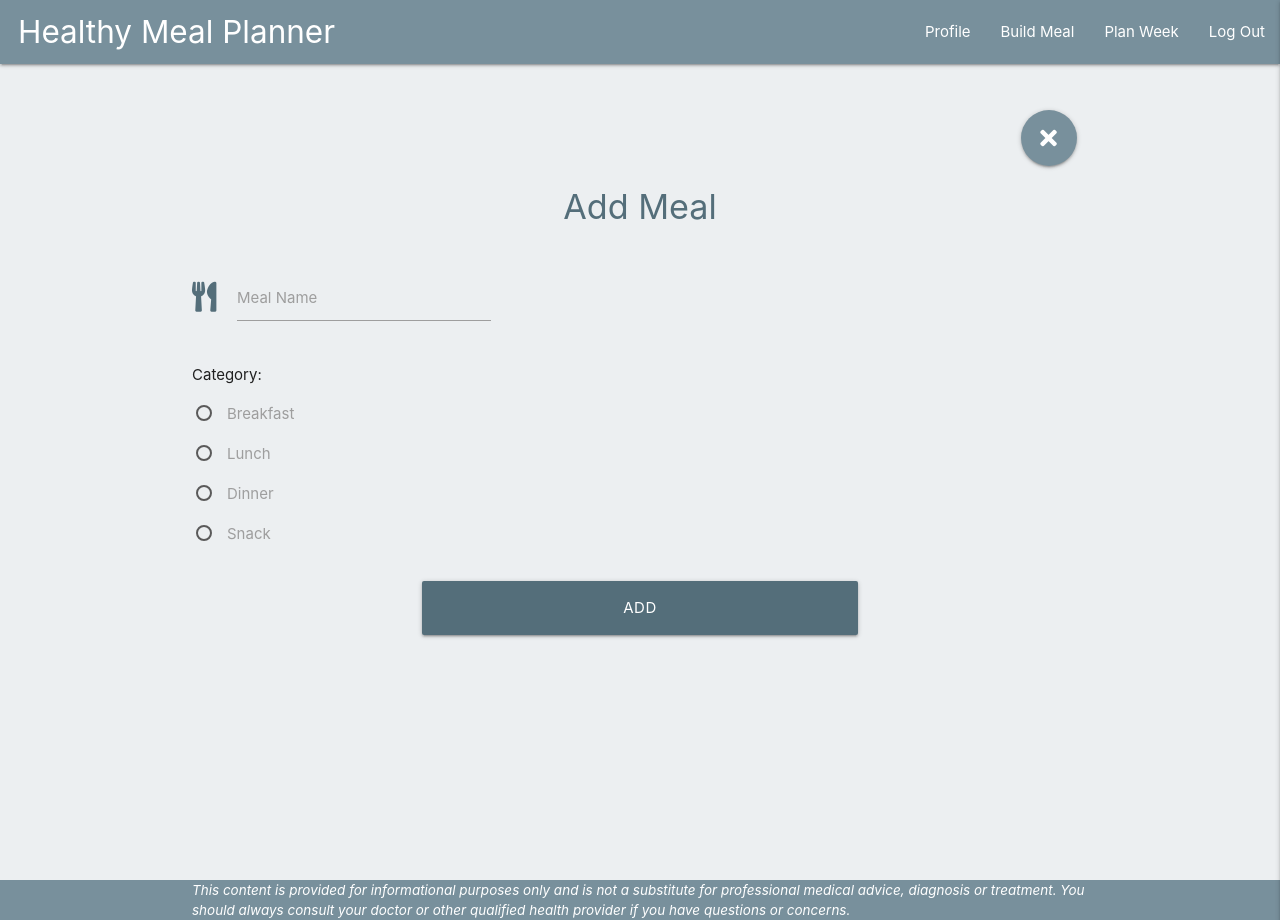
After one commit to belaventer/healthy-meal-planner, a Flask app: page /add_meal in a window 1280 px wide. The commit adds this page. Run offline with Flask 2, Linux system fonts and the light colour scheme; the visitor is signed in with stand-in values (Sample User, id 1); data that the repository does not hold is empty; some libraries are stand-ins or nearby versions.

Commit message:
Add Build Meal template

```diff
--- a/app.py
+++ b/app.py
@@ -1,4 +1,5 @@
 import os
+import json
 from flask import (
     Flask, flash, render_template,
     redirect, request, session, url_for)
@@ -232,6 +233,38 @@ def delete_serving(serving_id):
     return redirect(url_for("home"))
 
 
+@app.route("/add_meal", methods=["GET", "POST"])
+def add_meal():
+    if "user" in session:
+        user = mongo.db.users.find_one(
+            {"username": session["user"]})
+
+        categories = ["breakfast", "lunch", "dinner", "snack"]
+
+        return render_template(
+            "add_meal.html", user=user, categories=categories)
+
+    return redirect(url_for("home"))
+
+
+@app.route("/get_serving_options/<meal_category>")
+def get_serving_options(meal_category):
+    serving_options = mongo.db.serving_options.find(
+            {"category": {'$regex': meal_category}})
+    servings = []
+    intakes = []
+    daily_intake = mongo.db.daily_intake.find_one()
+
+    intakes = daily_intake[meal_category]
+
+    for serving in serving_options:
+        serving["_id"] = str(serving["_id"])
+
+        servings.append(serving)
+
+    return json.dumps([servings, intakes])
+
+
 @app.route("/logout")
 def logout():
     # remove user from session cookie
--- a/static/js/script.js
+++ b/static/js/script.js
@@ -1,6 +1,8 @@
  $(document).ready(function(){
     $('.sidenav').sidenav({edge: "right"});
     $('.tooltipped').tooltip();
+    $('.collapsible').collapsible();
+    $('select').formSelect();
 
     hideOptions($('#category input:checked'))
     $('#category input').click(function () {
@@ -58,4 +60,72 @@
                 });
         }
     });
+
+    $('input[name="meal_category"]').click(function() {
+        $.ajax({
+            url: "/get_serving_options/" + $(this).attr('id'),
+            type: "get",
+            data: {},
+            success: function(data){
+                var list_categories = "";
+                var servings = JSON.parse(data);
+                var colours = {
+                    "protein": "red darken-4",
+                    "carbohydrate": "red darken-4",
+                    "grain": "yellow darken-4",
+                    "fat": "orange darken-4",
+                    "fruit": "blue darken-4",
+                    "vegetables": "green darken-4"
+                }
+
+                for (key in servings[1]) {
+                    var list_options = "";
+                    var list_servings = "";
+
+                    // Explanation for iterating on objects from https://stackoverflow.com/questions/19529403/javascript-loop-through-object-array
+                    for (var i = 0, l = servings[0].length; i < l; i++) {
+                        var serving = servings[0][i];
+                        if (serving.category.split("_").pop() == key) {
+                            list_servings = list_servings +
+                                `<option value="${serving._id}">${serving.quantity} ${serving.engineering_unit} ${serving.ingredient}</option>`;
+                        }
+                    }
+
+                    for (var i = 0, l = servings[1][key]; i < l; i++) {
+                        list_options = list_options +
+                            `<div class="input-field">
+                                <select>
+                                    <option value="" disabled selected>Select Serving</option>
+                                    ${list_servings}
+                                </select>
+                                <label>Serving ${i + 1} </label>
+                            </div>`;
+                    }
+
+                    list_categories = list_categories +
+                        `<ul class="collapsible white-text">
+                            <li>
+                            <div class="collapsible-header ${colours[key]}">
+                                <strong class="white-text">
+                                    ${key[0].toUpperCase() + key.slice(1)}
+                                </strong>
+                            </div>
+                            <div class="collapsible-body">
+                                <ul>
+                                    ${list_options}
+                                </ul>
+                            </div>
+                            </li>
+                        </ul>`;
+                }
+
+                $("#new-content").html(
+                    list_categories
+                )
+
+                $('.collapsible').collapsible();
+                $('select').formSelect();
+            }
+            });
+    });
   });
--- /dev/null
+++ b/templates/add_meal.html
@@ -0,0 +1,53 @@
+{% extends "base.html" %}
+{% block content %}
+
+<div class="row">
+    <div class="col s12">
+
+        <a href="{{ url_for('profile', username=session.user) }}" class="btn-floating btn-large waves-effect waves-light blue-grey lighten-1
+                tooltipped right" data-position="top" data-tooltip="Cancel">
+                <i class="fas fa-times"></i>
+        </a>
+
+        <div class="row center-align">
+            <h4 class="col s12 section blue-grey-text text-darken-1">Add Meal</h4>
+        </div>
+
+        <form class="row" method="" action="{{ url_for('add_meal') }}">
+            <div class="col s12 m4">
+                <div class="row">
+                    <div class="input-field">
+                        <i class="fas fa-utensils prefix blue-grey-text text-darken-1"></i>
+                        <input id="meal_name" name="meal_name" type="text" minlength="3"
+                            maxlength="50" pattern="^[a-zA-Z --]{3,50}$" class="validate" required>
+                        <label for="meal_name">Meal Name</label>
+                    </div>
+                </div>
+                <div class="row">
+                    <p>Category:</p>
+                    {% for category in categories %}
+                        <p>
+                            <label for="{{ category }}">
+                                <input class="with-gap" name="meal_category" value="{{ category }}" id="{{ category }}" type="radio"/>
+                                <span>{{ category|title }}</span>
+                            </label>
+                        </p>
+                    {% endfor %}
+                </div>
+            </div>
+
+            <div class="col s12 m8" id="new-content">
+            </div>
+
+
+            <div class="col s12">
+                <button type="submit" class="col s6 offset-s3 btn-large blue-grey darken-1">
+                    Add
+                </button>
+            </div>
+        </form>
+
+    </div>
+</div>
+
+{% endblock %}
--- a/templates/add_serving.html
+++ b/templates/add_serving.html
@@ -15,7 +15,7 @@
 
         <div class="row">
             <form class="col s12 section" method="POST" action="{{ url_for('add_serving') }}">
-                <div class="div row">
+                <div class="row">
                     <div class="col s6 m3 offset-m4" id="category">
                         <p>Category:</p>
                         {% for category in categories[0] %}
--- a/templates/base.html
+++ b/templates/base.html
@@ -24,7 +24,7 @@
             <ul class="right hide-on-med-and-down">
                 {% if session.user %}
                     <li><a href="{{ url_for('profile', username=session['user']) }}">Profile</a></li>
-                    <li><a href="#">Build Meal</a></li>
+                    <li><a href="{{ url_for('add_meal') }}">Build Meal</a></li>
                     <li><a href="#">Plan Week</a></li>
                     {% if user.admin %}
                         <li><a href="{{ url_for('servings', username=session['user']) }}">Manage Servings</a></li>
@@ -42,7 +42,7 @@
         <h5>Healthy Meal Planner</h5>
         {% if session.user %}
             <li><a href="{{ url_for('profile', username=session['user']) }}">Profile</a></li>
-            <li><a href="#">Build Meal</a></li>
+            <li><a href="{{ url_for('add_meal') }}">Build Meal</a></li>
             <li><a href="#">Plan Week</a></li>
             {% if user.admin %}
                 <li><a href="{{ url_for('servings', username=session['user']) }}">Manage Servings</a></li>
--- a/templates/edit_serving.html
+++ b/templates/edit_serving.html
@@ -15,7 +15,7 @@
 
         <div class="row">
             <form class="col s12 section" method="POST" action="{{ url_for('edit_serving', serving_id=serving._id) }}">
-                <div class="div row">
+                <div class="row">
                     <div class="col s6 m3 offset-m4" id="category">
                         <p>Category:</p>
                         {% for category in categories[0] %}
--- a/templates/profile.html
+++ b/templates/profile.html
@@ -46,7 +46,7 @@
         {% endif %}
 
         <div class="col s6 m3 valign-wrapper fixed-height">
-            <a class="btn-floating btn-large waves-effect waves-light blue-grey lighten-1
+            <a href="{{ url_for('add_meal') }}" class="btn-floating btn-large waves-effect waves-light blue-grey lighten-1
                 tooltipped" data-position="top" data-tooltip="Add meal">
                 <i class="fas fa-plus"></i>
             </a>
```
